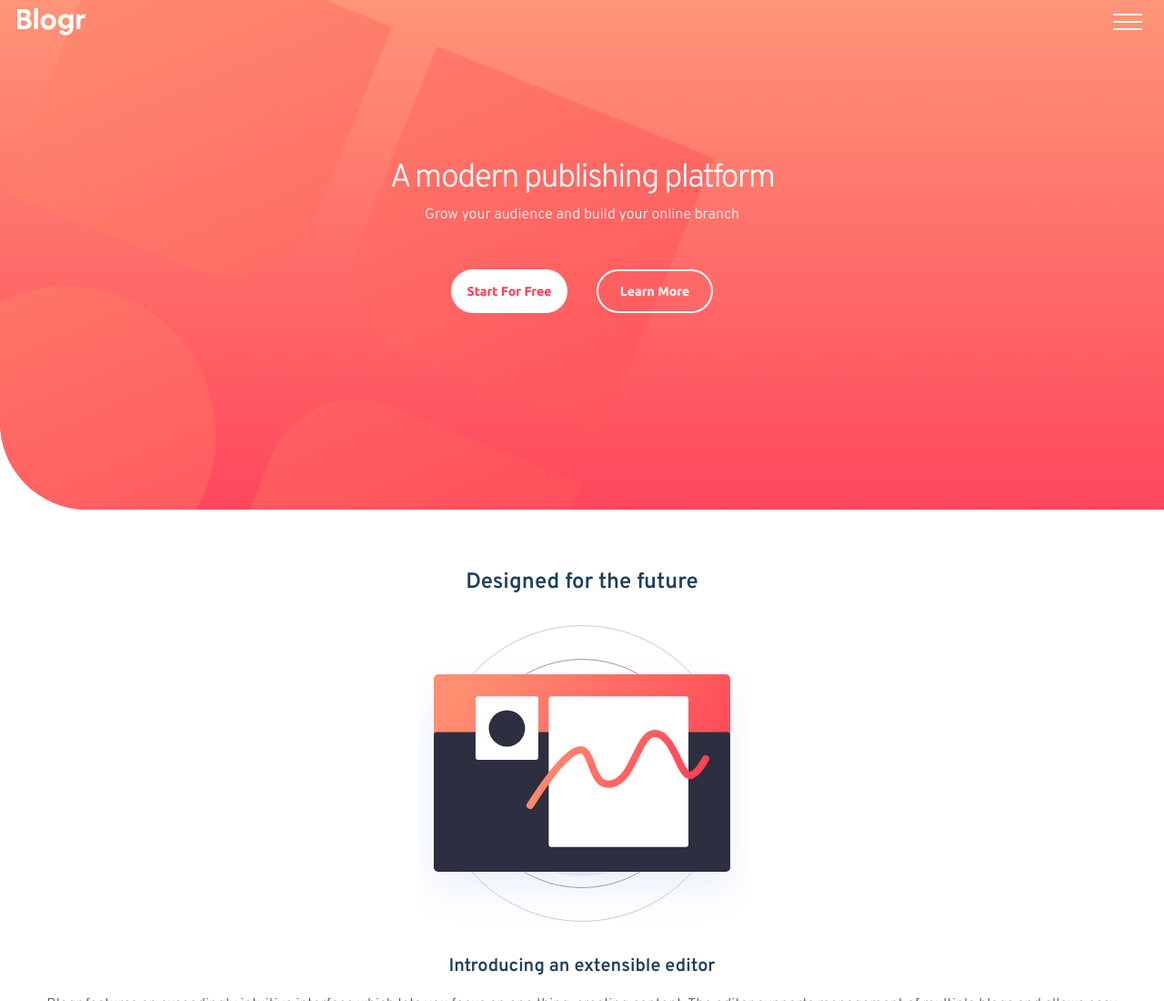
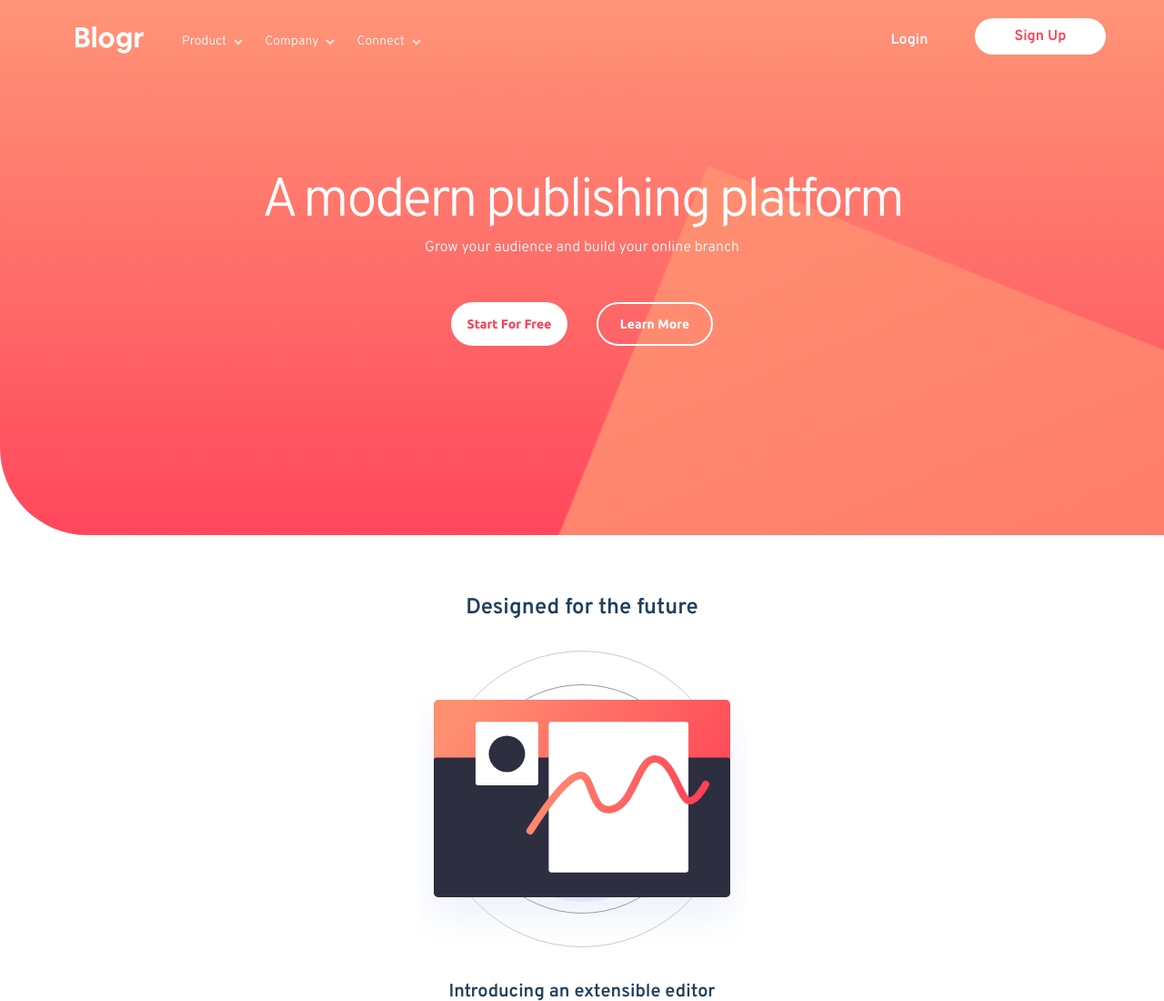
Before and after one commit to DenilDenilson/BlogrLandingPage, a website: page index.html in a window 1280 px wide. Shown: the top 1100 px of the page at 91% size. Drawn offline with Linux system fonts and the light colour scheme.

Commit message:
Responsive header

```diff
--- a/index.html
+++ b/index.html
@@ -13,10 +13,13 @@
 <body class="">
 
     <header class="h-[560px] bg-pattern-intro-mobile bg-no-repeat bg-auto rounded-bl-[6rem]
-    before:content-center before:w-full before:h-[560px] before:rounded-bl-[6rem] before:absolute before:top-0 before:left-0 before:bg-gradient-to-t from-Light-red to-Very-light-red before:opacity-95 before:-z-10">
-        <nav class="h-[48px] flex items-center justify-between mb-32 relative">
-            <div class="scale-75 w-[7rem] h-20 bg-logo bg-center bg-no-repeat"></div>
-            <div class="w-20 h-20 bg-icon-hamburger bg-center bg-no-repeat block" id="icon_hamburger"></div>
+    before:content-center before:w-full before:h-[560px] before:rounded-bl-[6rem] before:absolute before:top-0 before:left-0 before:bg-gradient-to-t from-Light-red to-Very-light-red before:opacity-95 before:-z-10
+    xl:bg-pattern-intro-desktop xl:h-[588px] xl:before:h-[588px]">
+        <nav class="h-[64px] flex items-center justify-between mb-32 relative
+        xl:justify-start xl:items-end xl:px-16">
+            <div class="scale-75 w-[7rem] h-20 bg-logo bg-center bg-no-repeat
+            xl:h-[2.5rem]"></div>
+            <div class="w-20 h-20 bg-icon-hamburger bg-center bg-no-repeat block xl:hidden" id="icon_hamburger"></div>
             <div class="w-20 h-20 bg-icon-close bg-center bg-no-repeat hidden" id="icon_close"></div>
             <div class="absolute bg-White w-[360px] h-0 overflow-hidden left-0 right-0 mx-auto top-[52px] text-center px-8 rounded-lg shadow-2xl transform-{height} duration-500 ease-in-out" id="menu_desplegable">
                 <ul class="text-Very-dark-blue font-Overpass font-semibold my-6">
@@ -62,8 +65,54 @@
                     <button class="font-Overpass font-semibold bg-gradient-to-l from-Light-red to-Very-light-red w-36 h-10 rounded-3xl text-White">Sign Up</button>
                 </div>
             </div>
+
+            <ul class="text-Very-dark-blue font-Overpass font-semibold flex items-center ml-6">
+                <li>
+                    <div class="flex items-center justify-center text-White text-sm font-light mr-6">
+                        Product
+                        <div class="w-[10px] h-[10px] bg-icon-arrow-light bg-center bg-no-repeat bg-auto ml-2 transition-transform duration-300 ease-in"></div>
+                    </div>
+                    <ul class="font-Overpass text-Very-dark-grayish-blue font-semibold text-base bg-[#EEEFF0] mb-2 rounded-lg h-0 overflow-hidden transform-{height} duration-300 list_desplegable">
+                        <li>Overview</li>
+                        <li>Pricing</li>
+                        <li>Marketplace</li>
+                        <li>Features</li>
+                        <li>Integrations</li>
+                    </ul>
+                </li>
+                <li>
+                    <div class="flex items-center justify-center text-White text-sm font-light mr-6">
+                        Company
+                        <div class="w-[10px] h-[10px] bg-icon-arrow-light bg-center bg-no-repeat bg-auto ml-2 transition-transform duration-300 ease-in"></div>
+                    </div>
+                    <ul class="font-Overpass text-Very-dark-grayish-blue font-semibold text-base bg-[#EEEFF0] mb-2 rounded-lg h-0 overflow-hidden transform-{height} duration-300 list_desplegable">
+                        <li>About</li>
+                        <li>Team</li>
+                        <li>Blog</li>
+                        <li>Carrers</li>
+                    </ul>
+                </li>
+                <li>
+                    <div class="flex items-center justify-center text-White text-sm font-light mr-6">
+                        Connect
+                        <div class="w-[10px] h-[10px] bg-icon-arrow-light bg-center bg-no-repeat bg-auto ml-2 transition-transform duration-300 ease-in"></div>
+                    </div>
+                    <ul class="font-Overpass text-Very-dark-grayish-blue font-semibold text-base bg-[#EEEFF0] mb-2 rounded-lg h-0 overflow-hidden transform-{height} duration-300 list_desplegable">
+                        <li>Contact</li>
+                        <li>Newsletter</li>
+                        <li>LinkedIn</li>
+                    </ul>
+                </li>
+            </ul>
+
+            <div class="flex items-center ml-auto">
+                <button class="font-Overpass font-semibold w-36 h-10 rounded-3xl text-White mt-2">Login</button>
+                <button class="font-Overpass font-semibold bg-White w-36 h-10 rounded-3xl text-Light-red">Sign Up</button>
+            </div>
+
         </nav>
-        <h1 class="font-Overpass font-light text-center tracking-tighter text-White text-4xl mb-2 mx-6">A modern publishing platform</h1>
+        <h1 class="font-Overpass font-light text-center tracking-tighter text-White text-4xl mb-2 mx-6
+        xl:text-6xl">A modern publishing platform</h1>
         <p class="mb-12 text-center text-base font-light font-Overpass text-White mx-6">Grow your audience and build your online branch</p>
         <div class="flex items-center justify-center">
             <button class="font-Ubuntu font-bold text-sm text-Light-red w-32 h-12 rounded-3xl bg-White mr-8">Start For Free</button>
--- a/src/styles/input.css
+++ b/src/styles/input.css
@@ -12,3 +12,10 @@ header {
     background-position-x: -40px;
     background-position-y: -180px;
 }
+
+@media only screen and (min-width: 1440px) {
+    header {
+        background-position-x: -600px;
+        background-position-y: -1200px;
+    }
+}
```
Also changed, not shown: docs/output.css.
